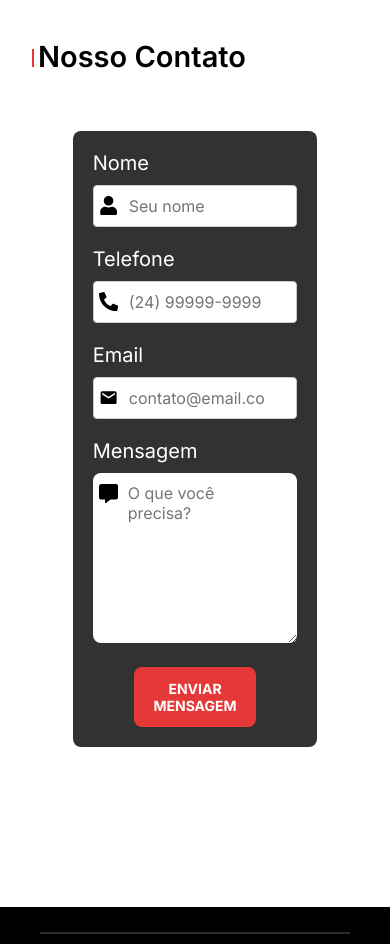
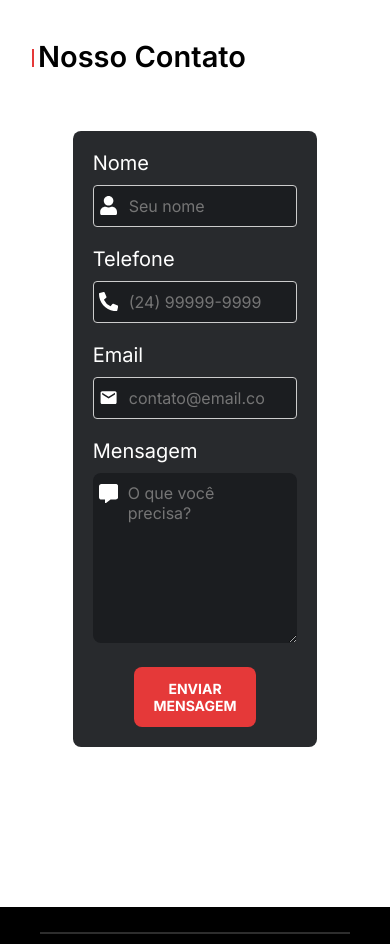
Before and after one commit to codigocerto/equipe08, a React (Vite) app in the folder frontend/: page / in a window 390 px wide. Shown: the part 2660-3604 px from the top of the page. Built offline with nearby package versions, Linux system fonts and the light colour scheme.

Commit message:
style:Adding responsiveness to modal icons and adjusting contact input color

```diff
--- a/frontend/src/components/ContactForm/styles.ts
+++ b/frontend/src/components/ContactForm/styles.ts
@@ -88,7 +88,7 @@ export const FormContainer = styled.div`
   margin: ${remCalc(60)} auto;
   padding: ${remCalc(80)} ${remCalc(60)};
   border-radius: ${remCalc(30)};
-  background-color: ${colors.gray4};
+  background-color: #282A2D;
 
   @media (max-width: ${breakpoints.tablet}) {
     padding: ${remCalc(20)};
@@ -133,6 +133,7 @@ export const Icone = styled.div`
   position: absolute;
   top: ${remCalc(11)};
   left: ${remCalc(6)};
+  color: ${colors.white};
   cursor: pointer;
 `;
 
@@ -143,6 +144,8 @@ export const Input = styled.input`
   border: ${remCalc(1)} solid #ccc;
   border-radius: ${remCalc(4)};
   width: 100%;
+  background-color: ${colors.black2};
+  color: ${colors.white};
 
 
   /* width: 100%;
@@ -170,6 +173,7 @@ export const TextArea = styled.textarea`
   border-radius: ${remCalc(8)};
   font-size: ${remCalc(16)};
   resize: auto;
+  background-color: ${colors.black2};
 
   &:focus {
     outline: none;
@@ -185,7 +189,7 @@ export const Button = styled.button`
   width: 70%;
   height: ${remCalc(70)};
   background-color: ${colors.red};
-  color: #fff;
+  color: ${colors.white};
   border: none;
   border-radius: ${remCalc(8)};
   cursor: pointer;
--- a/frontend/src/components/LoginRegister/styles.ts
+++ b/frontend/src/components/LoginRegister/styles.ts
@@ -40,7 +40,7 @@ export const InputComIcone = styled.div`
 input {
     font-size: 16px;
     padding-left: 2.5rem;
-    color: #fff;
+    color: ${colors.white};
 }
 `
 
@@ -55,8 +55,9 @@ export const VisibilityToggle = styled.span`
 
 export const Icone = styled.div`
     position: absolute;
-    top: 2.15em;
-    left: 0.6125em;
+    top: calc(100% - 49%);
+    left: 2%;
+    transform: translate(-10%, -10%);
     color: ${colors.gray1};
 `;
 
```
